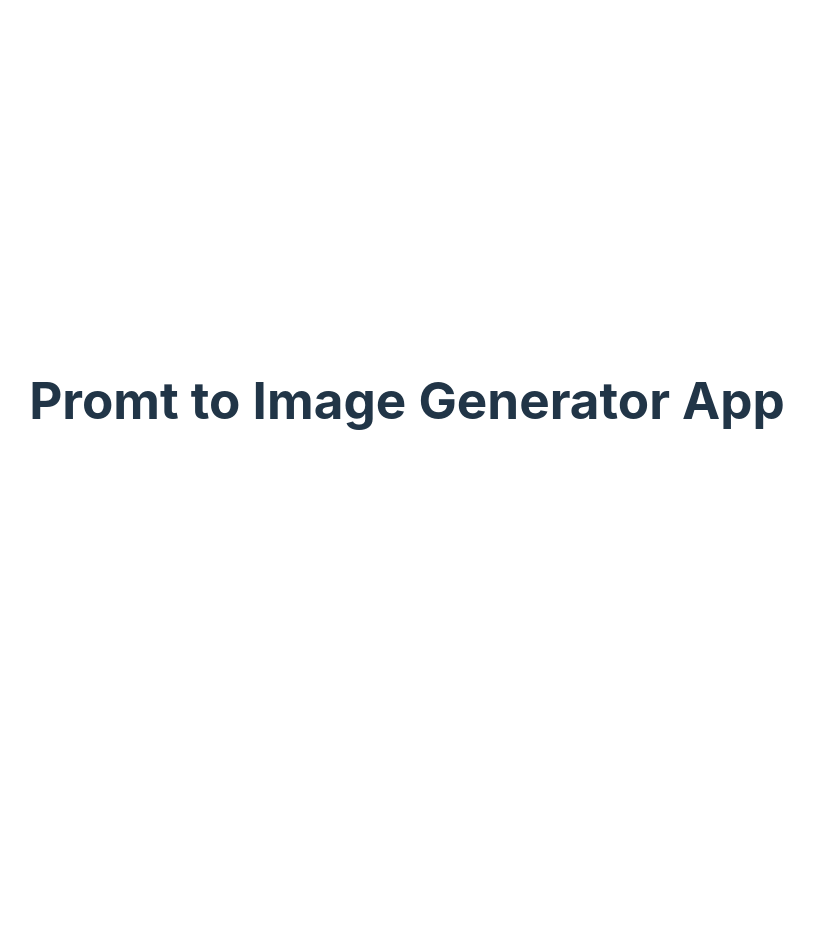
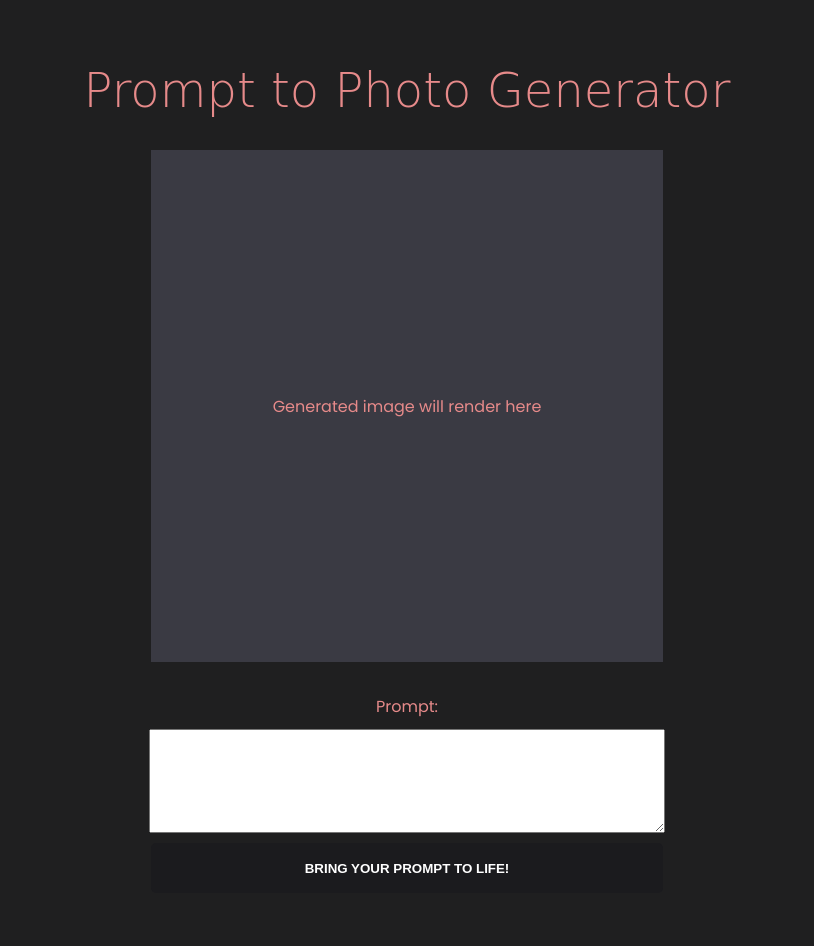
Before and after one commit to rocketman5290/txt-2-img-gen-vanillaJS, a website built with Vite: page index.html in a window 1280 px wide. Shown: the whole page, without its empty margins (233-1047 px from the left). Before the commit the page ends 800 px from the top, so only its background shows below. Built offline with nearby package versions, Linux system fonts and the light colour scheme; a web font is replaced by a local one.

Commit message:
Add html elements and css styling

```diff
--- a/index.html
+++ b/index.html
@@ -7,8 +7,20 @@
     <title>Vite App</title>
   </head>
   <body>
-    <div id="app"></div>
 
+    <main>
+      <h1>Prompt to Photo Generator</h1>
+
+      <div id="result">
+        Generated image will render here
+      </div>
+
+      <form>
+        <label for="prompt">Prompt:</label>
+        <textarea name="prompt" maxlength="150"></textarea>
+        <button type="submit">Bring your prompt to life!</button>
+      </form>
+    </main>
 
     <script type="module" src="/main.js"></script>
   </body>
--- a/main.js
+++ b/main.js
@@ -1,7 +1,5 @@
 import './style.css'
 import { setupCounter } from './counter.js'
 
-document.querySelector('#app').innerHTML = `<h1>Promt to Image Generator App</h1>`
-
 
 setupCounter(document.querySelector('#counter'))
--- a/style.css
+++ b/style.css
@@ -1,97 +1,80 @@
-:root {
-  font-family: Inter, system-ui, Avenir, Helvetica, Arial, sans-serif;
-  line-height: 1.5;
-  font-weight: 400;
-
-  color-scheme: light dark;
-  color: rgba(255, 255, 255, 0.87);
-  background-color: #242424;
-
-  font-synthesis: none;
-  text-rendering: optimizeLegibility;
-  -webkit-font-smoothing: antialiased;
-  -moz-osx-font-smoothing: grayscale;
-  -webkit-text-size-adjust: 100%;
+@import url('https://fonts.googleapis.com/css2?family=Poppins&family=Rubik+Glitch&family=Rubik+Microbe&display=swap');
+body {
+  background-color: #1f1f20;
+  color: rgb(230, 138, 138);
+  font-family: 'Poppins', sans-serif;
+  margin-top: 30px;
 }
 
-a {
-  font-weight: 500;
-  color: #646cff;
-  text-decoration: inherit;
-}
-a:hover {
-  color: #535bf2;
-}
-
-body {
-  margin: 0;
-  display: flex;
-  place-items: center;
-  min-width: 320px;
-  min-height: 100vh;
+main {
+ display: grid;
+ place-items: center;
 }
 
 h1 {
-  font-size: 3.2em;
-  line-height: 1.1;
+  font-family: 'Rubik Microbe', cursive;
+  font-weight: 300;
+  font-size: 3rem;
 }
 
-#app {
-  max-width: 1280px;
-  margin: 0 auto;
-  padding: 2rem;
-  text-align: center;
+#result {
+  aspect-ratio: 1/1;
+  max-width: 512px;
+  width: 100%;
+  background: #3a3a43;
+  display: flex;
+  justify-content: center;
+  align-items: center;
+
 }
 
-.logo {
-  height: 6em;
-  padding: 1.5em;
-  will-change: filter;
-  transition: filter 300ms;
-}
-.logo:hover {
-  filter: drop-shadow(0 0 2em #646cffaa);
-}
-.logo.vanilla:hover {
-  filter: drop-shadow(0 0 2em #f7df1eaa);
+form {
+  display: flex;
+  flex-direction: column;
+  align-items: center;
+  justify-content: center;
+  width: 100%;
+  max-width: 512px;
+  margin-top: 2rem;
 }
 
-.card {
-  padding: 2em;
-}
-
-.read-the-docs {
-  color: #888;
+textarea {
+  width: 100%;
+  height: 100px;
+  margin: 10px 0;
+  font-size: 1.5rem;
+  padding: 1px;
 }
 
 button {
-  border-radius: 8px;
-  border: 1px solid transparent;
-  padding: 0.6em 1.2em;
-  font-size: 1em;
-  font-weight: 500;
-  font-family: inherit;
-  background-color: #1a1a1a;
+  width: 100%;
+  height: 50px;
+  background-color: #1b1b1e;
+  color: white;
+  border: none;
+  border-radius: 5px;
   cursor: pointer;
-  transition: border-color 0.25s;
-}
-button:hover {
-  border-color: #646cff;
-}
-button:focus,
-button:focus-visible {
-  outline: 4px auto -webkit-focus-ring-color;
+  text-transform: uppercase;
+  font-weight: 600;
+  margin-bottom: 50px;
 }
 
-@media (prefers-color-scheme: light) {
-  :root {
-    color: #213547;
-    background-color: #ffffff;
-  }
-  a:hover {
-    color: #747bff;
-  }
-  button {
-    background-color: #f9f9f9;
-  }
+button:hover {
+  background-color: #4d6d55;
 }
+
+.hidden {
+  display: none;
+}
+
+
+.spinner {
+  animation: spin 1s linear infinite;
+  display: inline-block;
+}
+
+
+@keyframes spin {
+  from {transform:rotate(0deg);}
+  to {transform:rotate(360deg);}
+}
```
